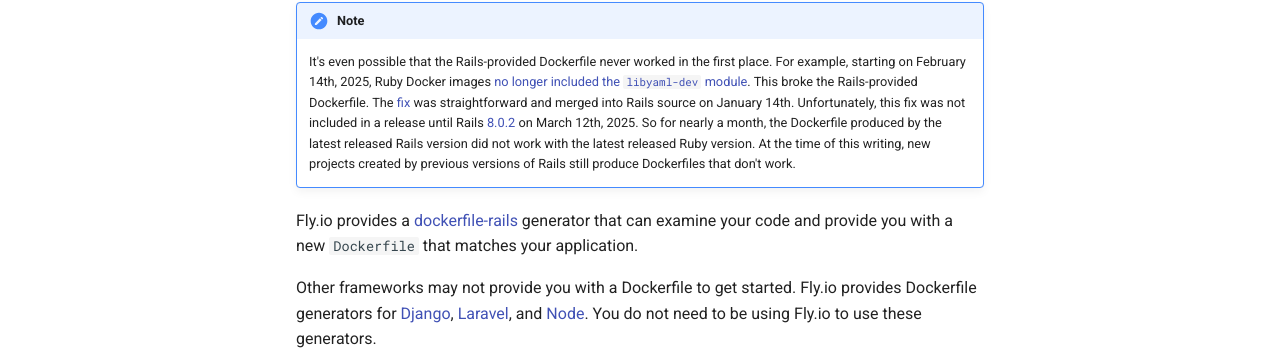
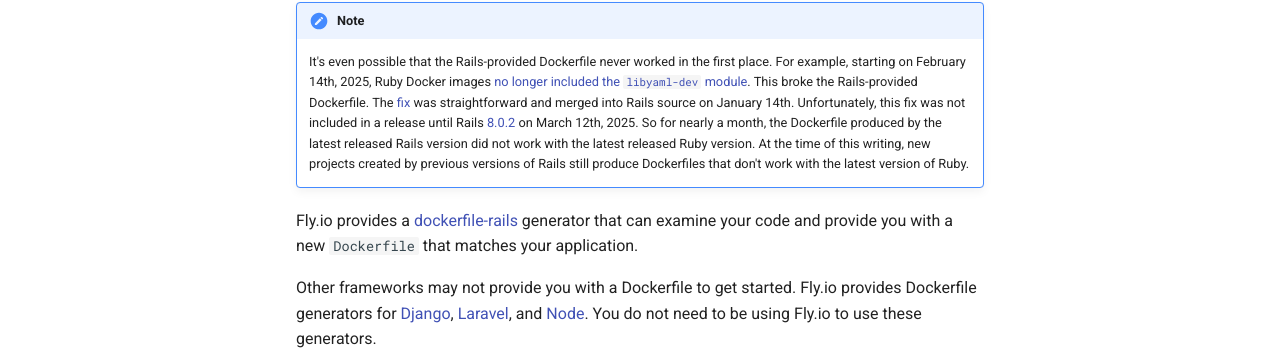
Before and after one commit to rubys/kamal-in-production, an MkDocs documentation site: the page built from docs/Local.md, in a window 1280 px wide and 900 px high, scrolled down 1162 px. Shown: the part 371-721 px from the top of the window. Built offline with MkDocs 1.6.1 and Material for MkDocs 9.7.7, drawn with Linux system fonts in a browser that asks for light colours; comment, search, counter and statistics services are not loaded.

```diff
--- a/docs/Local.md
+++ b/docs/Local.md
@@ -64,7 +64,7 @@ Rails will provide you with a `Dockerfile` when you create your application, but
 !!! note
     It's even possible that the Rails-provided Dockerfile never worked in the first place. For example, starting on February 14th, 2025, Ruby Docker images [no longer included the `libyaml-dev` module](https://github.com/docker-library/ruby/pull/493).
     This broke the Rails-provided Dockerfile. The [fix](https://github.com/rails/rails/pull/54237) was straightforward
-    and merged into Rails source on January 14th. Unfortunately, this fix was not included in a release until Rails [8.0.2](https://rubygems.org/gems/rails/versions/8.0.2) on March 12th, 2025. So for nearly a month, the Dockerfile produced by the latest released Rails version did not work with the latest released Ruby version. At the time of this writing, new projects created by previous versions of Rails still produce Dockerfiles that don't work.
+    and merged into Rails source on January 14th. Unfortunately, this fix was not included in a release until Rails [8.0.2](https://rubygems.org/gems/rails/versions/8.0.2) on March 12th, 2025. So for nearly a month, the Dockerfile produced by the latest released Rails version did not work with the latest released Ruby version. At the time of this writing, new projects created by previous versions of Rails still produce Dockerfiles that don't work with the latest version of Ruby.
 
 Fly.io provides a [dockerfile-rails](https://github.com/fly-apps/dockerfile-rails?tab=readme-ov-file#overview)
 generator that can examine your code and provide you with a new `Dockerfile` that matches your application.
```
Also changed, not shown: docs/Introduction.md (+3 -0 lines), docs/Preface.md (+3 -0 lines).
